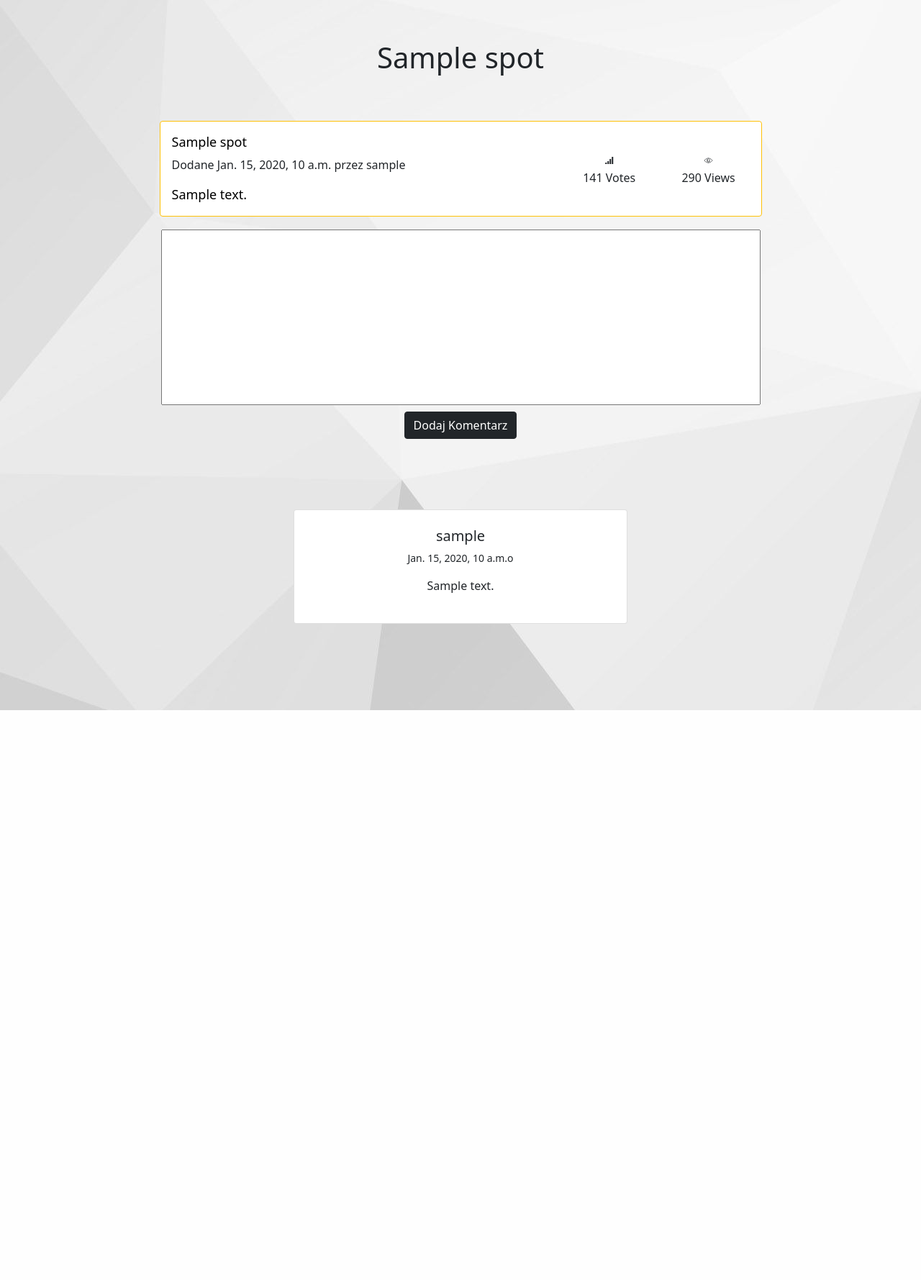
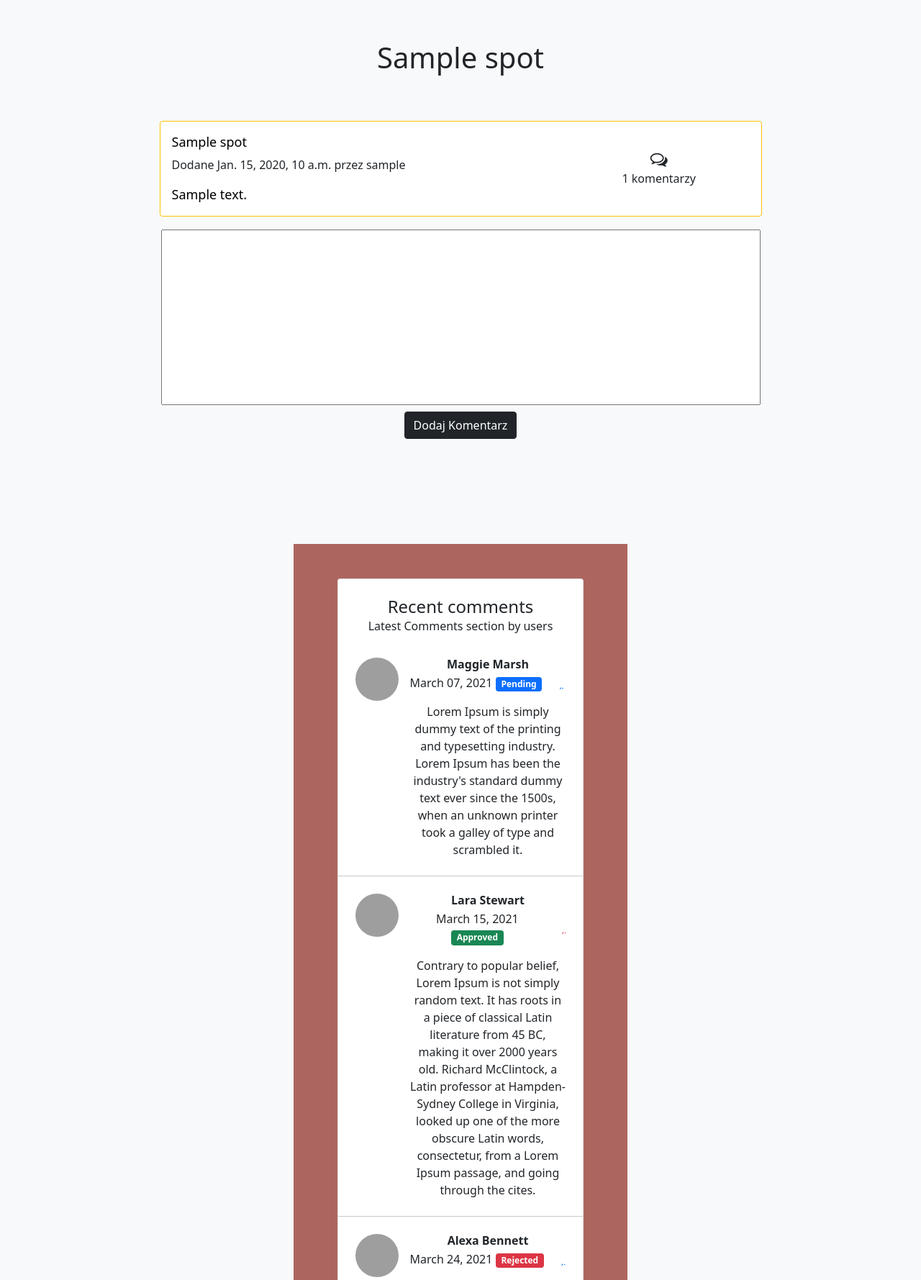
Before and after one commit to wozniakos10/Django_community_website, a Django app: page /spotted/1 in a window 1280 px wide. Shown: the part 56-1835 px from the top of the page at 72% size. Before the commit the page ends 1043 px from the top, so only its background shows below. Run offline with Django 4.2, Linux system fonts and the light colour scheme; tables that the repository leaves empty hold one stand-in row (values such as "Sample post"); some libraries are stand-ins or nearby versions; grey boxes are pictures that could not be loaded.

Commit message:
comments cd

```diff
--- a/ms_web/msagh_website/templates/msagh_website/one_spot.html
+++ b/ms_web/msagh_website/templates/msagh_website/one_spot.html
@@ -1,6 +1,10 @@
 {% extends "base.html"%}
+{%block content%}
+<head>
+<meta name="viewport" content="width=device-width, initial-scale=1">
+<link rel="stylesheet" href="https://cdnjs.cloudflare.com/ajax/libs/font-awesome/4.7.0/css/font-awesome.min.css">
+</head>
 
-{%block content%}
 <style>
   .cosik {
     position: relative;
@@ -9,7 +13,11 @@
 
 
   }
-
+  /* Delete image and change color to overwrite bacground */
+body {
+    background-image: none;
+  background-color: #f8f9fa;
+}
   textarea{
       resize : None;
       height: 40%;
@@ -75,9 +83,8 @@ padding: 1px;
               </div>
               <div class="col-md-4 op-7">
                 <div class="row text-center op-7">
-                  <div class="col px-1"> <i class="ion-connection-bars icon-1x"></i> <span class="d-block text-sm">141 Votes</span> </div>
+                  <div class="col px-1"> <i style="font-size:24px" class="fa">&#xf0e6;</i> <span class="d-block text-sm"> {{ no_comments }} komentarzy</span> </div>
 
-                  <div class="col px-1"> <i class="ion-ios-eye-outline icon-1x"></i> <span class="d-block text-sm">290 Views</span> </div>
                 </div>
               </div>
             </div>
@@ -103,28 +110,133 @@ padding: 1px;
         <div class="container my-5 py-5 text-dark">
     <div class="row d-flex justify-content-center">
       <div class="col-md-11 col-lg-9 col-xl-7">
-        {% for comment in comments %}
+<!--  TODO: Display all comments      <-->
+<section style="background-color: #ad655f;">
+  <div class="container my-5 py-5">
+    <div class="row d-flex justify-content-center">
+      <div class="col-md-12 col-lg-10">
+        <div class="card text-dark">
+          <div class="card-body p-4">
+            <h4 class="mb-0">Recent comments</h4>
+            <p class="fw-light mb-4 pb-2">Latest Comments section by users</p>
 
-<div class="d-flex flex-start mb-4">
+            <div class="d-flex flex-start">
+              <img class="rounded-circle shadow-1-strong me-3"
+                src="https://mdbcdn.b-cdn.net/img/Photos/Avatars/img%20(23).webp" alt="avatar" width="60"
+                height="60" />
+              <div>
+                <h6 class="fw-bold mb-1">Maggie Marsh</h6>
+                <div class="d-flex align-items-center mb-3">
+                  <p class="mb-0">
+                    March 07, 2021
+                    <span class="badge bg-primary">Pending</span>
+                  </p>
+                  <a href="#!" class="link-muted"><i class="fas fa-pencil-alt ms-2"></i></a>
+                  <a href="#!" class="link-muted"><i class="fas fa-redo-alt ms-2"></i></a>
+                  <a href="#!" class="link-muted"><i class="fas fa-heart ms-2"></i></a>
+                </div>
+                <p class="mb-0">
+                  Lorem Ipsum is simply dummy text of the printing and typesetting
+                  industry. Lorem Ipsum has been the industry's standard dummy text ever
+                  since the 1500s, when an unknown printer took a galley of type and
+                  scrambled it.
+                </p>
+              </div>
+            </div>
+          </div>
 
-          <div class="card w-100">
-            <div class="card-body p-4">
-              <div class="">
-                <h5>{{ comment.user }} </h5>
-                <p class="small">{{ comment.pub_date}}o</p>
-                <p>
-                    {{comment.content}}
+          <hr class="my-0" />
+
+          <div class="card-body p-4">
+            <div class="d-flex flex-start">
+              <img class="rounded-circle shadow-1-strong me-3"
+                src="https://mdbcdn.b-cdn.net/img/Photos/Avatars/img%20(26).webp" alt="avatar" width="60"
+                height="60" />
+              <div>
+                <h6 class="fw-bold mb-1">Lara Stewart</h6>
+                <div class="d-flex align-items-center mb-3">
+                  <p class="mb-0">
+                    March 15, 2021
+                    <span class="badge bg-success">Approved</span>
+                  </p>
+                  <a href="#!" class="link-muted"><i class="fas fa-pencil-alt ms-2"></i></a>
+                  <a href="#!" class="text-success"><i class="fas fa-redo-alt ms-2"></i></a>
+                  <a href="#!" class="link-danger"><i class="fas fa-heart ms-2"></i></a>
+                </div>
+                <p class="mb-0">
+                  Contrary to popular belief, Lorem Ipsum is not simply random text. It
+                  has roots in a piece of classical Latin literature from 45 BC, making it
+                  over 2000 years old. Richard McClintock, a Latin professor at
+                  Hampden-Sydney College in Virginia, looked up one of the more obscure
+                  Latin words, consectetur, from a Lorem Ipsum passage, and going through
+                  the cites.
                 </p>
+              </div>
+            </div>
+          </div>
 
+          <hr class="my-0" style="height: 1px;" />
 
+          <div class="card-body p-4">
+            <div class="d-flex flex-start">
+              <img class="rounded-circle shadow-1-strong me-3"
+                src="https://mdbcdn.b-cdn.net/img/Photos/Avatars/img%20(33).webp" alt="avatar" width="60"
+                height="60" />
+              <div>
+                <h6 class="fw-bold mb-1">Alexa Bennett</h6>
+                <div class="d-flex align-items-center mb-3">
+                  <p class="mb-0">
+                    March 24, 2021
+                    <span class="badge bg-danger">Rejected</span>
+                  </p>
+                  <a href="#!" class="link-muted"><i class="fas fa-pencil-alt ms-2"></i></a>
+                  <a href="#!" class="link-muted"><i class="fas fa-redo-alt ms-2"></i></a>
+                  <a href="#!" class="link-muted"><i class="fas fa-heart ms-2"></i></a>
+                </div>
+                <p class="mb-0">
+                  There are many variations of passages of Lorem Ipsum available, but the
+                  majority have suffered alteration in some form, by injected humour, or
+                  randomised words which don't look even slightly believable. If you are
+                  going to use a passage of Lorem Ipsum, you need to be sure.
+                </p>
+              </div>
+            </div>
+          </div>
+
+          <hr class="my-0" />
+
+          <div class="card-body p-4">
+            <div class="d-flex flex-start">
+              <img class="rounded-circle shadow-1-strong me-3"
+                src="https://mdbcdn.b-cdn.net/img/Photos/Avatars/img%20(24).webp" alt="avatar" width="60"
+                height="60" />
+              <div>
+                <h6 class="fw-bold mb-1">Betty Walker</h6>
+                <div class="d-flex align-items-center mb-3">
+                  <p class="mb-0">
+                    March 30, 2021
+                    <span class="badge bg-primary">Pending</span>
+                  </p>
+                  <a href="#!" class="link-muted"><i class="fas fa-pencil-alt ms-2"></i></a>
+                  <a href="#!" class="link-muted"><i class="fas fa-redo-alt ms-2"></i></a>
+                  <a href="#!" class="link-muted"><i class="fas fa-heart ms-2"></i></a>
+                </div>
+                <p class="mb-0">
+                  It uses a dictionary of over 200 Latin words, combined with a handful of
+                  model sentence structures, to generate Lorem Ipsum which looks
+                  reasonable. The generated Lorem Ipsum is therefore always free from
+                  repetition, injected humour, or non-characteristic words etc.
+                </p>
               </div>
             </div>
           </div>
         </div>
+      </div>
+    </div>
+  </div>
+</section>
 
 
-
-{% endfor %}
 
 
 
--- a/ms_web/msagh_website/views.py
+++ b/ms_web/msagh_website/views.py
@@ -1,7 +1,7 @@
 from django.shortcuts import render, redirect, reverse
 from django.contrib.auth.decorators import login_required
-from .forms import SpotForm, MemeForm,CommentSpotForm
-from .models import Spot, Meme,CommentSpot
+from .forms import SpotForm, MemeForm, CommentSpotForm
+from .models import Spot, Meme, CommentSpot
 from django.core.paginator import Paginator
 from django.core.mail import send_mail, BadHeaderError
 from django.http import HttpResponse
@@ -37,10 +37,18 @@ def spotted(request):
     p = Paginator(posts_list, 4)
     page = request.GET.get('page')
     posts = p.get_page(page)
+
+    # list of numbers of comments for every spot:
+    numbers = []
+    for post in posts:
+        comments = CommentSpot.objects.all().filter(spot=post)
+        numbers.append(len(comments))
     # number of last page to show ( ... ) in html of spotted in paginator
     last_page = p.get_page(-1).number
 
+    numbers_posts = zip(numbers, posts)  # zip to iterate into django template
     return render(request, 'msagh_website/spotted.html', {'posts': posts,
+                                                          "numbers_posts": numbers_posts,
                                                           "last_page": last_page})
 
 
@@ -141,30 +149,26 @@ def one_spot(request, pk):
         return redirect(reverse('msagh_website:spotted'))
 
     if request.method == 'POST':
-            # create a form instance and populate it with data from the request:
-            form = CommentSpotForm(request.POST)
-            # check whether it's valid:
-            if form.is_valid():
-                obj = form.save(commit=False)
-                obj.user = request.user
-                obj.spot = single_spot
-                obj.save()
-                comments = CommentSpot.objects.all().filter(spot = single_spot)
-                form = CommentSpotForm()
-                ctx = {
-                    'single_spot': single_spot,
-                    'form': form,
-                    'comments': comments}
-
-                return render(request, 'msagh_website/one_spot.html',context=ctx)
+        # create a form instance and populate it with data from the request:
+        form = CommentSpotForm(request.POST)
+        # check whether it's valid:
+        if form.is_valid():
+            obj = form.save(commit=False)
+            obj.user = request.user
+            obj.spot = single_spot
+            obj.save()
+            return redirect(reverse('msagh_website:one_spot', args=(pk,)))
     else:
 
         form = CommentSpotForm()
+
     comments = CommentSpot.objects.all().filter(spot=single_spot)
-
+    no_comments = len(comments)
     ctx = {
         'single_spot': single_spot,
         'form': form,
-        'comments': comments}
+        'comments': comments,
+        "no_comments": no_comments,
+    }
 
     return render(request, 'msagh_website/one_spot.html', context=ctx)  # Write a new template to view your news.
```
Also changed, not shown: ms_web/msagh_website/templates/msagh_website/spotted.html (+7 -5 lines).
